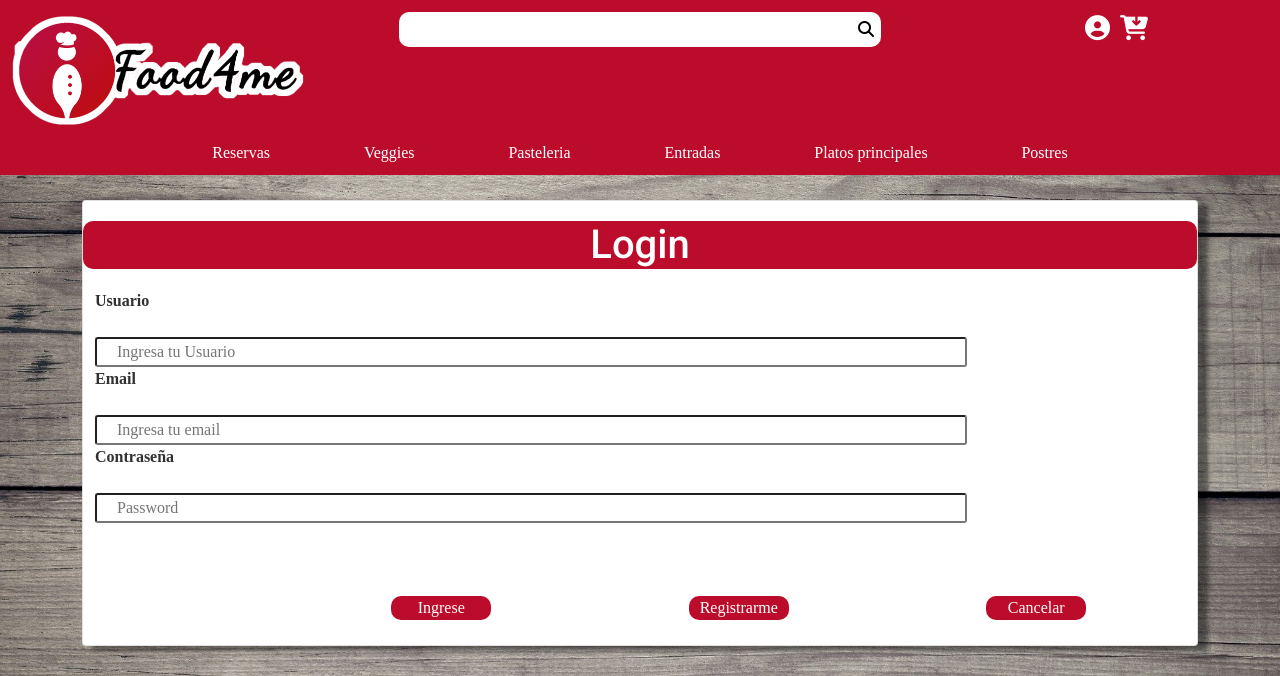
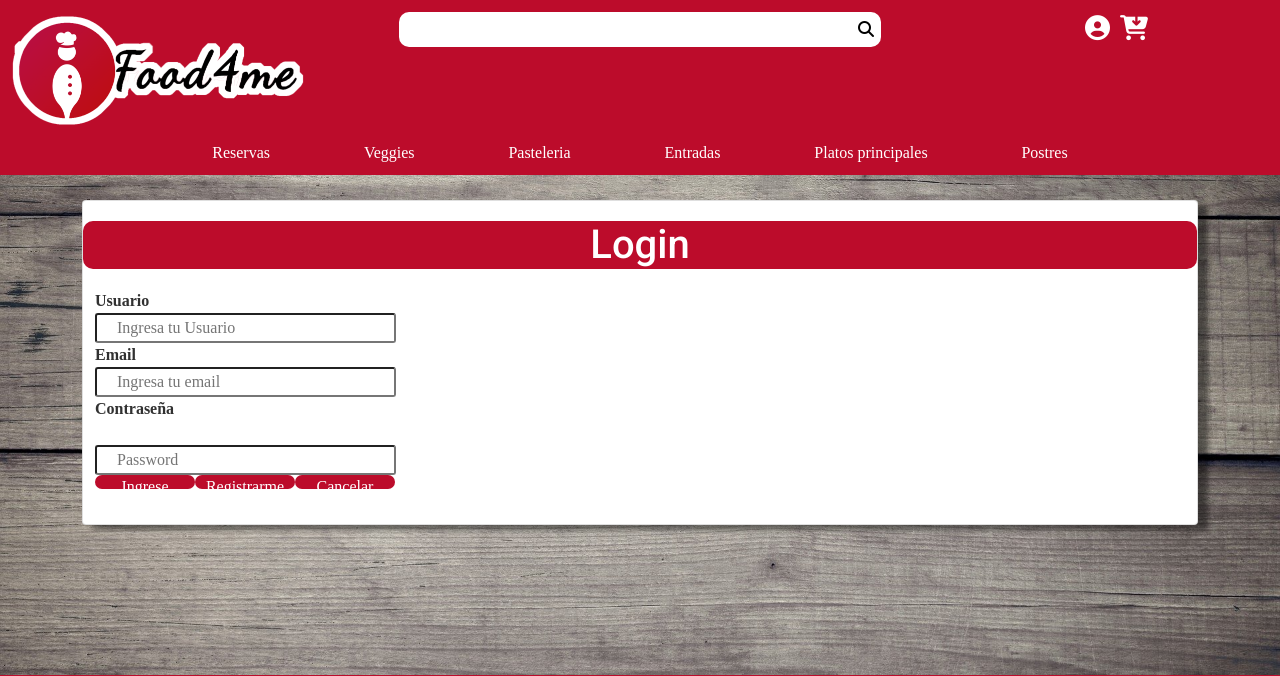
Before and after one commit to belenbernal/Grupo_4_Food4me, a Node server app: page /users/login in a window 1280 px wide. Shown: the top 676 px of the page. Run offline with Node 20, Linux system fonts and the light colour scheme; some libraries are stand-ins or nearby versions; some web fonts are replaced.

Commit message:
Cambios en css y login

```diff
--- a/food4me/public/stylesheets/index.css
+++ b/food4me/public/stylesheets/index.css
@@ -47,7 +47,6 @@ header .buscador button{
     margin-left: -14px;
     border-bottom-right-radius: 10px;
     border-top-right-radius: 10px;
-
 }
 
 /* logo */
@@ -108,9 +107,11 @@ header .menu ul li a{
     color: white;
     text-decoration: none;
 }
-/* header */
+
+/*---------------------------------------------------------------------------------------------------------MAIN*/
 
 /* main */
+
 main{
     margin-top: 200px;
     margin-bottom: 280px;
@@ -205,8 +206,10 @@ main .btns .btn{
     border: 1px solid;
 }
 
+/*---------------------------------------------------------------------------------------------------------FOOTER*/
 
 /* footer */
+
 footer{
     position: static;
     bottom: 0;
@@ -279,6 +282,8 @@ footer .pie .pie2 a{
 }
 /* footer */
 
+/*---------------------------------------------------------------------------------------------------------PRODUCT ADD*/
+
 /*PRODUCT ADD*/
 
 .contenedor-product-add{
@@ -334,6 +339,8 @@ footer .pie .pie2 a{
     border: #bc0c2b 1px solid;
     font-weight: bold;
 }
+
+/*---------------------------------------------------------------------------------------------------------PRODUCT DETAIL*/
 
 /*PRODUCT DETAIL*/
 
@@ -420,6 +427,8 @@ div .contenido-detalle img{
     color: white;
     border-radius: 2px;
 }
+
+/*---------------------------------------------------------------------------------------------------------CARRITO*/
 
 /* CARRITO */
 
@@ -513,7 +522,9 @@ main .precio-carrito button:hover{
     background-color: #c22d4f;
 }
 
-/* MEDIA QUERIS */
+/*---------------------------------------------------------------------------------------------------------MEDIA QUERYS*/
+
+/* MEDIA QUERYS */
 @media (min-width: 768px){
 
     .navbar-expand-md .navbar-collapse {
@@ -650,8 +661,9 @@ main .precio-carrito button:hover{
     }
 }
 
+/*---------------------------------------------------------------------------------------------------------LOGIN*/
 
-/*Login*/
+/*LOGIN*/
 
 .contenedorLogin{
     margin-top: 200px;
@@ -659,7 +671,6 @@ main .precio-carrito button:hover{
 }
 
 .card {
-
     box-shadow: 10px 5px 5px rgba(0, 0, 0, 0.452);
 }
 
@@ -669,8 +680,6 @@ main .precio-carrito button:hover{
     justify-content: center;
 }
 
-
-      /*titulo de Registrate*/
 .loginTitulo{
     font-family: 'Roboto';
     text-align: center;
@@ -679,81 +688,68 @@ main .precio-carrito button:hover{
     background: #bc0c2b;
     color: white;
     border-radius: 10px;
-
 }
 
-
-      /*Datos del registrate*/
 .datosLogin{
     flex-wrap: wrap;
-
 }
 
 .EntradasLogin{
-
     display: flex;
     flex-direction: column;
+}
 
-      }
 .EntradasLogin label{
     /*margin-top: 10px;
     padding-top: 20px;*/
     font-weight: bold;
     color: rgb(49, 49, 49);
+}
 
-        }
 .EntradasLogin input{
     width: 80%;
     height: 30px;
     padding-left: 20px;
     border-radius: 3px;
-
-
 }
 
-
-
-
-      /*Bonotes*/
 .botonesLogin{
     display: flex;
     flex-wrap:wrap;
     justify-content: space-around;
     margin-bottom: 25px;
-
 }
 
+.botonesLogin button{
 
-      .botonesLogin button{
     background-color: #BC0C2B;
     color: #fff;
     width: 100px;
     height: 60%;
     border-radius: 10px;
     border:none;
+}
 
-      }
 .botonesLogin button a{
     text-decoration: none;
     color: #fff;
 }
 
+/*---------------------------------------------------------------------------------------------------------REGISTER*/
 
-/*Register*/
-.home.html{
+/*REGISTER*/
+.contenidoLogin{
     display: flex;
     flex-wrap: wrap;
-    justify-content: center;
+    max-width: 400px;
 }
-
 
 .contenedorRegister{
     margin-top: 200px;
     margin-bottom: 150px;
 }
-/*titulo de Registrate*/
+
 .registerTitulo{
-
     font-family: 'Roboto';
     text-align: center;
     font-weight: 500;
@@ -761,45 +757,31 @@ main .precio-carrito button:hover{
     background: #bc0c2b;
     color: white;
     border-radius: 10px;
-
 }
 
-
-/*Datos del registrate*/
 .datosRegister{
     flex-wrap: wrap;
-
 }
 
 .EntradasRegister{
-
     display: flex;
     flex-direction: column;
+}
 
-}
 .EntradasRegister label{
     margin-top: 10px;
     padding-top: 20px;
     font-weight: bold;
     color: rgb(49, 49, 49);
+}
 
-  }
 .EntradasRegister input{
     width: 80%;
     height: 30px;
     padding-left: 20px;
     border-radius: 3px;
-
-
 }
 
-
-/*Fecha de Nacimiento */
-
-
-
-
-/* CHECK*/
 .check{
     display: flex;
     flex-wrap: wrap;
@@ -809,8 +791,6 @@ main .precio-carrito button:hover{
 .negritaRegister{
     overflow: hidden;
     margin: 15px 0px;
-
-
 }
 
 .negritaRegister input{
@@ -822,17 +802,12 @@ main .precio-carrito button:hover{
     padding: 10px;
 }
 
-
-
-/*Bonotes*/
 .botonesRegister{
     display: flex;
     flex-wrap:wrap;
     justify-content: space-around;
     margin-bottom: 25px;
-
 }
-
 
 .botonesRegister button{
     background-color: #BC0C2B;
@@ -841,5 +816,4 @@ padding: 10px;
     height: 50%;
     border-radius: 10px;
     border:none;
-
 }
--- a/food4me/views/login.ejs
+++ b/food4me/views/login.ejs
@@ -2,7 +2,6 @@
 <html lang="es">
 
 <%- include('./partials/head') %>
-
 
 
     <body>
@@ -11,19 +10,17 @@
                 <div class="container form ">
                     <div class="row card mx-auto">
                         <h1 class="loginTitulo">Login</h1>
-                        <form action="home.html">
+                        <form action="home.html" class="contenidoLogin">
                             <div class="col-12  col-md-12 datosLogin">
 
                                 <div class="EntradasLogin">
                                     <label for="mail">Usuario</label>
-                                    <br>
                                     <input type="email" name="mail" id="mail" placeholder="Ingresa tu Usuario">
                                 </div>
 
 
                                 <div class="EntradasLogin">
                                     <label for="mail">Email</label>
-                                    <br>
                                     <input type="email" name="mail" id="mail" placeholder="Ingresa tu email">
                                 </div>
 
@@ -34,16 +31,7 @@
                                 </div>
                             </div>
 
-
-
                             <div class="botonesLogin">
-                                <label for=""></label>
-                                <br>
-
-                            </div>
-                            <br>
-                            <div class="botonesLogin">
-                                <label for=""></label>
                                 <button type="submit">Ingrese</button>
                                 <button type="submit">  <a href="/users/register"> Registrarme </a></button>
                                 <button type="reset">Cancelar</button>
@@ -58,20 +46,6 @@
             <%- include('./partials/footer') %>
 
 
-
-
-
-
-
-
-
-
-
-
-
-
-
-
                 <script src="https://cdn.jsdelivr.net/npm/@popperjs/core@2.5.4/dist/umd/popper.min.js"
                     integrity="sha384-q2kxQ16AaE6UbzuKqyBE9/u/KzioAlnx2maXQHiDX9d4/zp8Ok3f+M7DPm+Ib6IU"
                     crossorigin="anonymous"></script>
```
Lines whose indentation alone changed are shown as unchanged.
